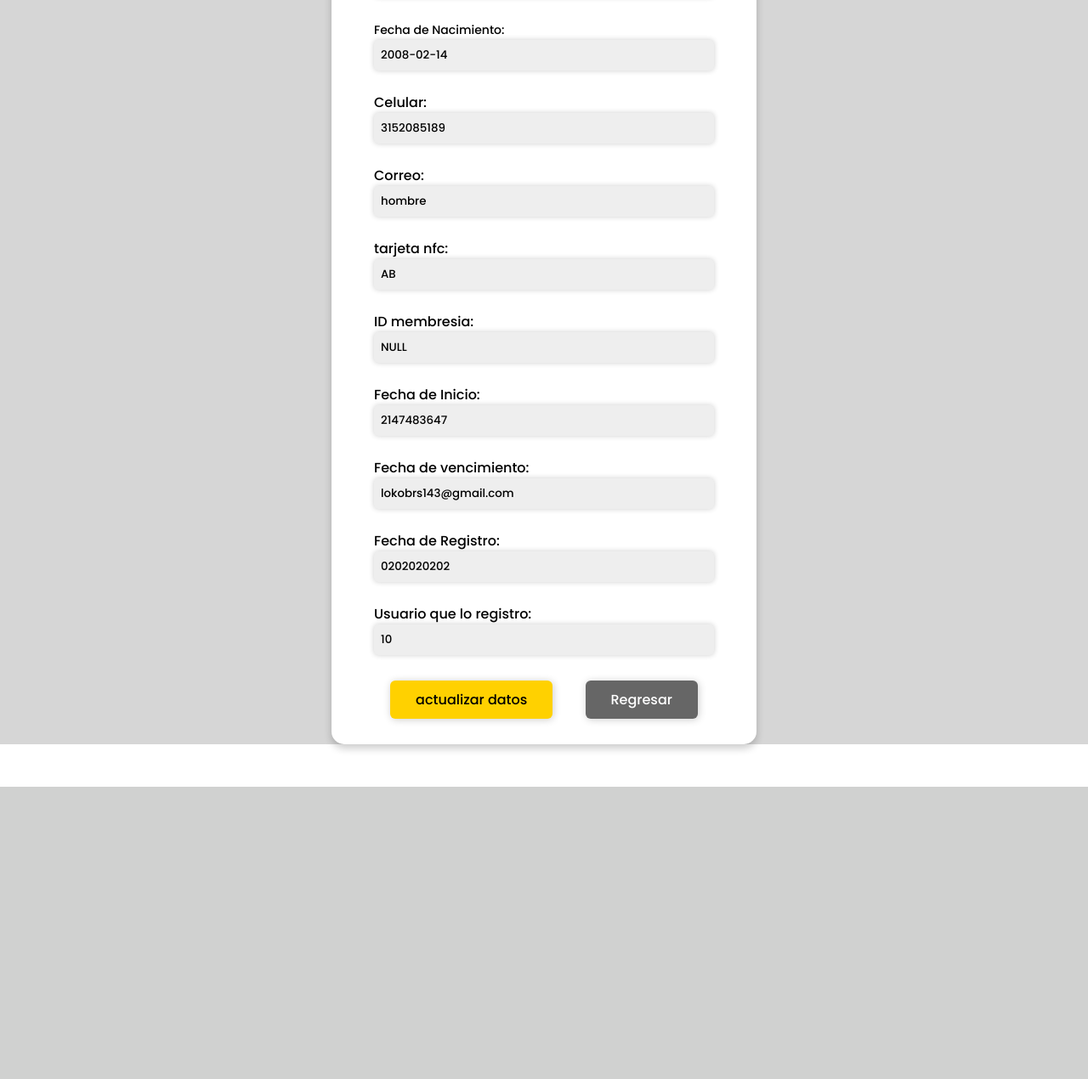
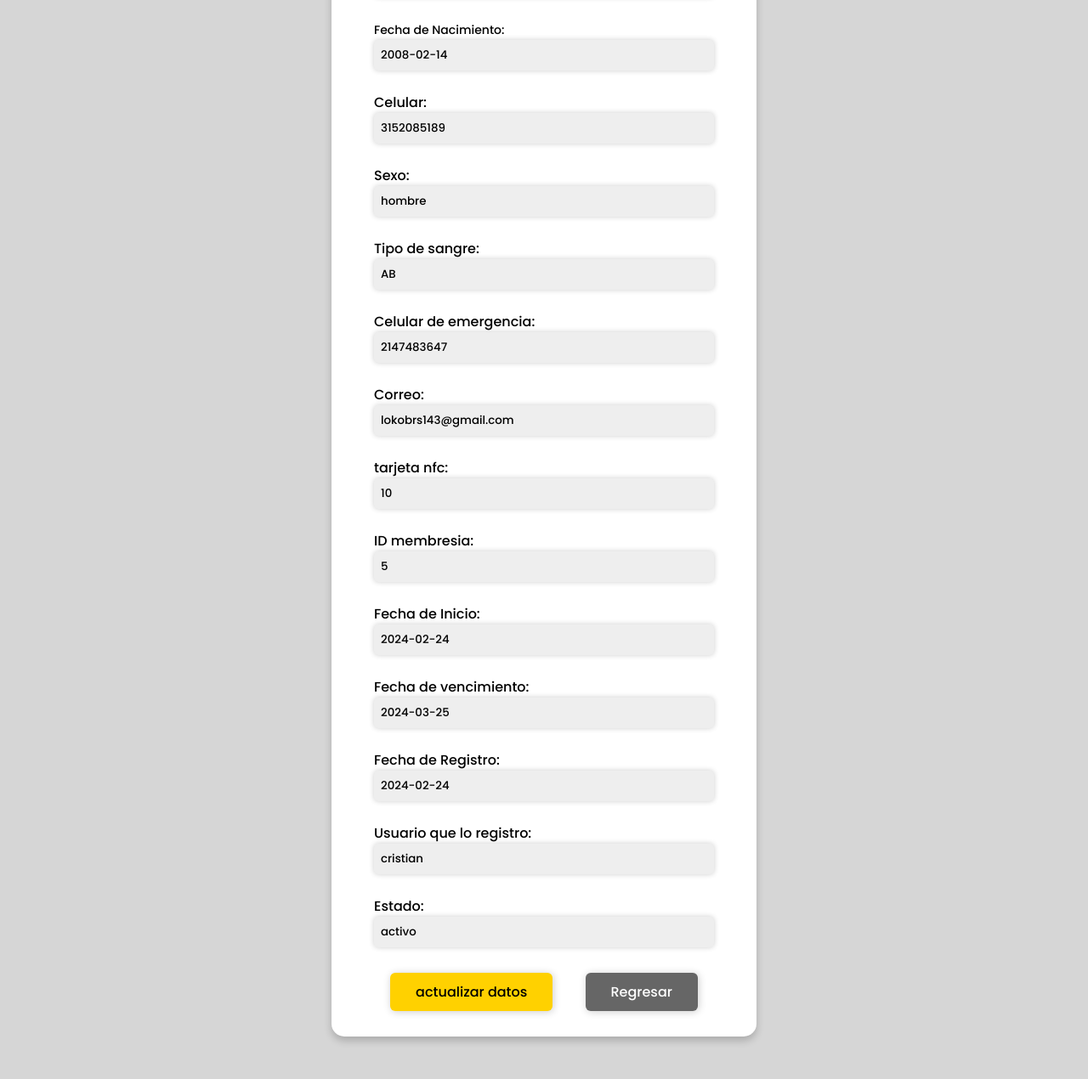
Before and after one commit to Horux69/proyecto_gym, a Flask app: page /afiliados/info/0202020202 in a window 1280 px wide. Shown: the part 499-1769 px from the top of the page at 85% size. Before the commit the page ends 1425 px from the top, so only its background shows below. Run offline with Flask 3, Linux system fonts and the light colour scheme; the visitor is signed in with stand-in values (Sample User, id 1); data comes from the database, SQL or seed files in the repository; some libraries are stand-ins or nearby versions.

Commit message:
arreglando bugs

```diff
--- a/app.py
+++ b/app.py
@@ -293,6 +293,7 @@ def afiliados():
         resultado = LosAfiliados.consultarAfiliados()
 
         membresias = lasMembresias.consultarMembresias()
+        print(resultado)
 
         fecha_actual = datetime.now()
 
--- a/static/css/navbar.css
+++ b/static/css/navbar.css
@@ -3,6 +3,7 @@
 * {
     box-sizing: border-box;
     transition: all 0.3s ease-in-out;
+    scrollbar-color: #FFD100;
 }
 
 body, html {
@@ -13,12 +14,14 @@ body, html {
 body {
     font-size: 16px;
     font-family: 'Poppins', sans-serif;
-}
-
-.contenedor {
     background-color: #D6D6D6;
     min-height: 100vh;
 }
+
+/* .contenedor {
+    background-color: #D6D6D6;
+    min-height: 100vh;
+}  */
 
 .navbar {
     background-color: #333533;
--- a/templates/dashboard/afiliados.html
+++ b/templates/dashboard/afiliados.html
@@ -39,13 +39,13 @@
             <td>{{ resul[0] }}</td>
             <td>{{ resul[1] }}</td>
             <td>{{ resul[2] }}</td>
-            <td>{{ resul[13] }}</td>
+            <td>{{ resul[18] }}</td>
             <td>{{ resul[9]}}</td>
             <td class="acciones2">
             {% if not session["rol"] == 'entrenador' %}
             <a onclick="return confirm('Seguro quiere eliminar a este afiliado?')" class="btn_eliminar" href="/afiliados/desactivarAfiliado/{{resul[0]}}"><i class="fa-solid fa-trash"></i></a>
             {% endif %}
-            {% if resul[13] == 'personalizada' %}
+            {% if resul[18] == 'personalizada' %}
             <a class="btn_info" href="/afiliados/infomedidas/{{resul[0]}}"><i class="fa-solid fa-weight-scale" style="color: #ffd100;"></i></a>
             {% endif %}
             <a class="btn_info" href="/afiliados/info/{{resul[0]}}"><i class="fa-solid fa-address-card" style="color: #ffd100;"></i></a>
--- a/templates/dashboard/infoafiliados.html
+++ b/templates/dashboard/infoafiliados.html
@@ -34,26 +34,38 @@
             <label for="">Celular:</label>
             <input type="tel" class="inputText" value="{{afiliados[4]}}" id="celular" name="celular" required>
 
+            <label for="">Sexo:</label>
+            <input type="text" class="inputText" value="{{afiliados[5]}}" id="celular" name="celular" readonly>
+
+            <label for="">Tipo de sangre:</label>
+            <input type="text" class="inputText" value="{{afiliados[6]}}" id="celular" name="celular" readonly>
+
+            <label for="">Celular de emergencia:</label>
+            <input type="tel" class="inputText" value="{{afiliados[8]}}" id="celular" name="celular" required>
+
             <label for="">Correo:</label>
-            <input type="email" class="inputText" value="{{afiliados[5]}}" id="correo" name="correo" required>
+            <input type="email" class="inputText" value="{{afiliados[9]}}" id="correo" name="correo" required>
 
             <label for="">tarjeta nfc:</label>
-            <input type="text" class="inputText" value="{{afiliados[6]}}" id="nfc" name="nfc" readonly>
+            <input type="text" class="inputText" value="{{afiliados[11]}}" id="nfc" name="nfc" readonly>
 
             <label for="">ID membresia:</label>
-            <input type="text" class="inputText" value="{{afiliados[7]}}" id="membresia" name="membresia" readonly>
+            <input type="text" class="inputText" value="{{afiliados[12]}}" id="membresia" name="membresia" readonly>
 
             <label for="">Fecha de Inicio:</label>
-            <input type="dat" class="inputText" value="{{afiliados[8]}}" id="freinicio" name="freinicio" readonly>
+            <input type="dat" class="inputText" value="{{afiliados[13]}}" id="freinicio" name="freinicio" readonly>
 
             <label for="">Fecha de vencimiento:</label>
-            <input type="text" class="inputText" value="{{afiliados[9]}}" id="frevencimiento" name="frevencimiento" readonly>
+            <input type="text" class="inputText" value="{{afiliados[14]}}" id="frevencimiento" name="frevencimiento" readonly>
 
             <label for="">Fecha de Registro:</label>
-            <input type="text" class="inputText" value="{{afiliados[10]}}" id="fregistro" name="fregistro" readonly>
+            <input type="text" class="inputText" value="{{afiliados[15]}}" id="fregistro" name="fregistro" readonly>
 
             <label for="">Usuario que lo registro:</label>
-            <input type="text" class="inputText" value="{{afiliados[11]}}" id="user_regis" name="user_regis" readonly>
+            <input type="text" class="inputText" value="{{afiliados[16]}}" id="user_regis" name="user_regis" readonly>
+
+            <label for="">Estado:</label>
+            <input type="text" class="inputText" value="{{afiliados[17]}}" id="user_regis" name="user_regis" readonly>
         </div>
 
             <div class="btn_accion">
```
Also changed, not shown: templates/dashboard/editProducto.html (+4 -4 lines).
